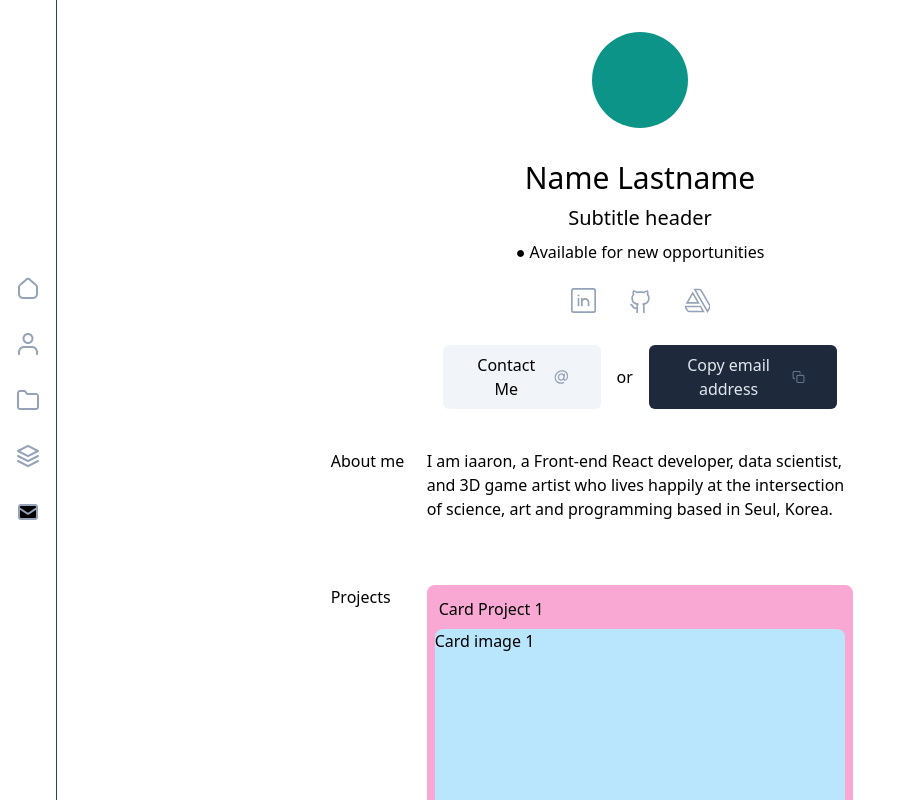
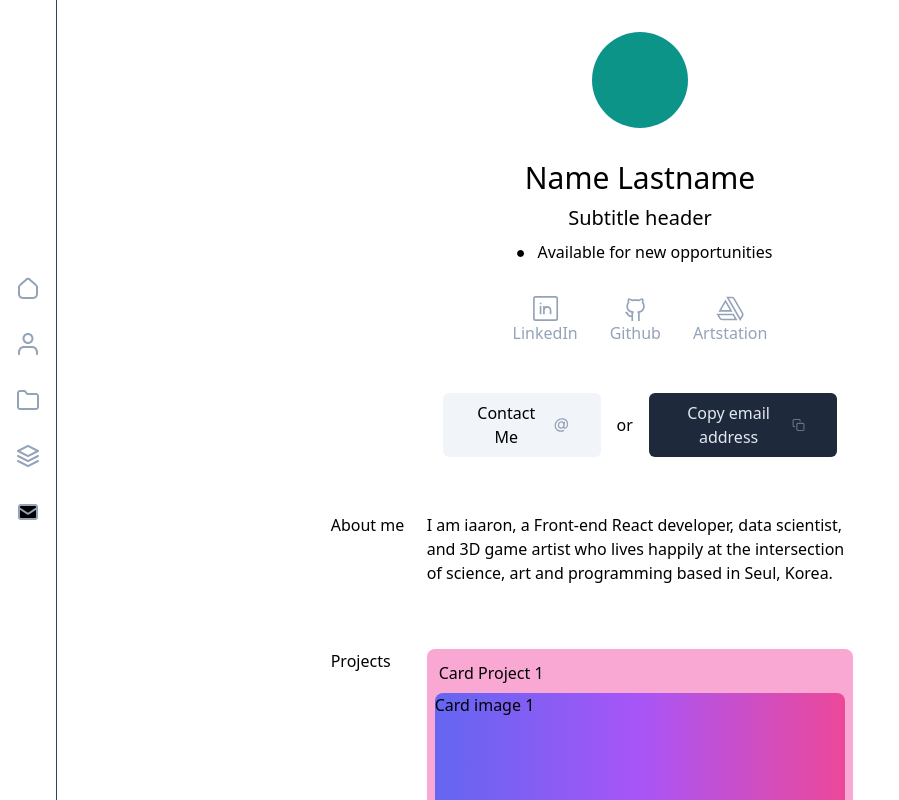
Before and after one commit to iaaron-xyz/iaaron-xyz.github.io, a React (Vite) app: page / in a window 1280 px wide. Shown: the top 800 px of the page, without its empty margins (0-899 px from the left). Built offline with nearby package versions, Linux system fonts and the light colour scheme.

Commit message:
improve general style and colors

```diff
--- a/src/App.jsx
+++ b/src/App.jsx
@@ -4,7 +4,7 @@ import "./App.css";
 
 function App() {
   return (
-    <main className='flex flex-col items-center dark:bg-slate-800 dark:text-slate-100'>
+    <main className='flex flex-col items-center dark:bg-slate-900 dark:text-slate-200'>
       <Navbar />
       <Homepage />
     </main>
--- a/src/components/Homepage.jsx
+++ b/src/components/Homepage.jsx
@@ -25,8 +25,9 @@ const HomeHeader = () => {
       <div className='my-8 w-24 h-24 bg-teal-600 rounded-full'></div>
       <h1 className='mb-2 text-3xl'>Name Lastname</h1>
       <h2 className='text-xl mb-4x dark:text-slate-400'>Subtitle header</h2>
-      <p className='mt-2 dark:text-green-400'>
-        &#9679; Available for new opportunities
+      <p className='mt-2 dark:text-emerald-500'>
+        <span className='mx-2 dark:text-green-300'>&#9679;</span> Available for
+        new opportunities
       </p>
     </>
   );
@@ -34,17 +35,20 @@ const HomeHeader = () => {
 
 const SocialLinks = () => {
   return (
-    <div className='[&>a]:mx-4 my-6 flex'>
-      <a href=''>
+    <div className='[&>a]:mx-4 mt-8 mb-6 flex text-slate-400'>
+      <a href='' className='flex flex-col'>
         <LinkedinLogo className={"logo hover:stroke-white"} />
+        <span>LinkedIn</span>
       </a>
-      <a href=''>
+      <a href='' className='flex flex-col'>
         <GithubLogo
           className={"logo stroke-none fill-slate-400 hover:fill-white"}
         />
+        <span>Github</span>
       </a>
-      <a href=''>
-        <ArtstationLogo className={"logo hover:stroke-white"} />
+      <a href='' className='flex flex-col'>
+        <ArtstationLogo className={"logo dark:hover:stroke-slate-300"} />
+        <span>Artstation</span>
       </a>
     </div>
   );
@@ -52,13 +56,13 @@ const SocialLinks = () => {
 
 const ContactMail = () => {
   return (
-    <div className='flex items-center'>
+    <div className='flex items-center my-4'>
       <button className='flex items-center mx-4 my-2 px-8 py-2 bg-slate-100 rounded-md dark:text-slate-700 dark:hover:bg-slate-200'>
         Contact Me
         <AtIcon className={"h-5 fill-slate-400 stroke-2 ml-4"} />
       </button>
       or
-      <button className='flex items-center mx-4 my-2 px-8 py-2 bg-slate-800 text-slate-200 rounded-md dark:bg-slate-950 dark:hover:bg-slate-900'>
+      <button className='flex items-center mx-4 my-2 px-8 py-2 bg-slate-800 text-slate-200 rounded-md dark:bg-slate-800 dark:hover:bg-slate-700'>
         Copy email address
         <CopyPasteIcon className={"h-5 fill-slate-500 stroke-2 ml-4"} />
       </button>
--- a/src/components/ProjectCards.jsx
+++ b/src/components/ProjectCards.jsx
@@ -40,9 +40,11 @@ const CardsGroup = ({ quantity }) => {
 
 const ProjectCards = ({ title, image }) => {
   return (
-    <div className='bg-pink-300 rounded-lg p-2 mb-4'>
+    <div className='bg-pink-300 rounded-lg p-2 mb-4 dark:bg-slate-800'>
       <h3 className='m-1 mb-2'>{title}</h3>
-      <div className='w-full h-72 rounded-lg bg-sky-200'>{image}</div>
+      <div className='w-full h-72 rounded-lg bg-gradient-to-r from-indigo-500 via-purple-500 to-pink-500'>
+        {image}
+      </div>
     </div>
   );
 };
```
